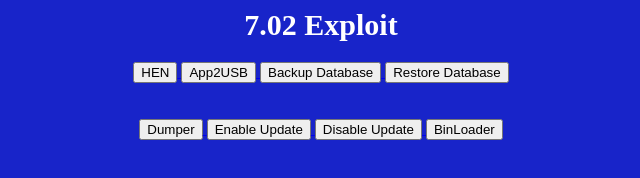
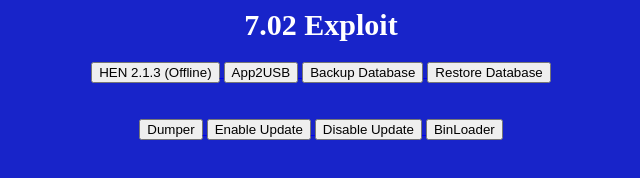
Before and after one commit to saintcarl/7.02, a plain HTML site: page index.html in a window 1280 px wide. Shown: the whole page, without its empty margins (319-959 px from the left). Drawn offline with Linux system fonts and the light colour scheme.

Commit message:
Update index.html

```diff
--- a/index.html
+++ b/index.html
@@ -14,7 +14,7 @@ function DisplayCacheProgress(){setTimeout(function(){window.msgs.innerHTML="Ins
 
 <center>
   <a href="ps4/index.html">
-  <button>HEN</button>
+  <button>HEN 2.1.3 (Offline)</button>
 
   </a>
   <a href="App2USB/index.html">
```
